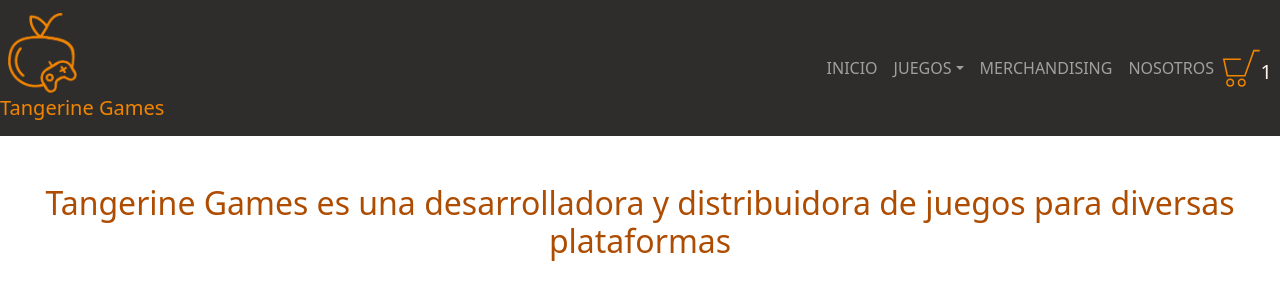
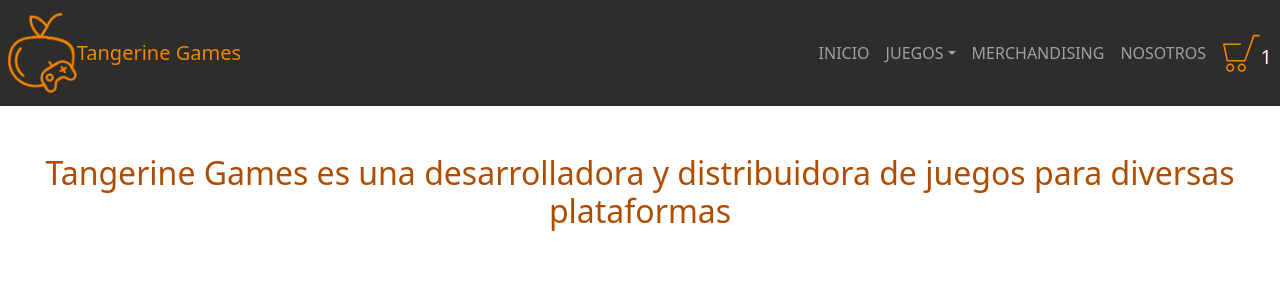
Before and after one commit to candekn/Proyecto-ReactJS-CoderHouse, a React (Vite) app: page / in a window 1280 px wide. Shown: the top 300 px of the page. Built offline with nearby package versions, Linux system fonts and the light colour scheme.

Commit message:
modificaciones en navbar, cambio distribución de elementos

```diff
--- a/src/components/NavBar/NavBar.jsx
+++ b/src/components/NavBar/NavBar.jsx
@@ -5,6 +5,7 @@ import { CartWidget } from "../CartWidget/CartWidget";
 export const NavBar = () => {
     return (
         <Navbar bg="dark" expand="lg" variant="dark" >
+                <Navbar.Toggle aria-controls="navbar-nav" className="me-0 mx-2" />
                 <Navbar.Brand href="#home">
                     <img
                         src={logoColor}
@@ -12,14 +13,15 @@ export const NavBar = () => {
                         className="d-inline-block align-middle ps-2"
                         alt="Tangerine Games logo"
                     />
-                    <span className="text-primary d-none d-lg-block">Tangerine Games</span>
+                    <span className="text-primary d-none d-lg-inline-block align-middle" >Tangerine Games</span>
                 </Navbar.Brand>
-            <Navbar.Toggle aria-controls="navbar-nav" />
+            <span className="d-lg-none ms-lg-auto">
+                <CartWidget />
+            </span>
             <Navbar.Collapse id="navbar-nav">
-            <Nav className="ms-auto">
+            <Nav className="mx-auto mx-lg-0 ms-lg-auto px-2">
                 <NavLink>INICIO</NavLink>
                 <NavDropdown title="JUEGOS" menuVariant="dark">
-
                 <NavDropdown.Header>Explorar</NavDropdown.Header>
                     <NavDropdown.Item>Novedades</NavDropdown.Item>
                     <NavDropdown.Item>Próximamente</NavDropdown.Item>
@@ -33,9 +35,12 @@ export const NavBar = () => {
                 <NavLink>MERCHANDISING</NavLink>
                 <NavLink>NOSOTROS</NavLink>
             </Nav>
+            </Navbar.Collapse>
+            <span className="d-none d-lg-inline-block ms-lg-auto">
+                <CartWidget />
+            </span>
 
-            </Navbar.Collapse>
-            <CartWidget />
+
 
         </Navbar>
 
```
